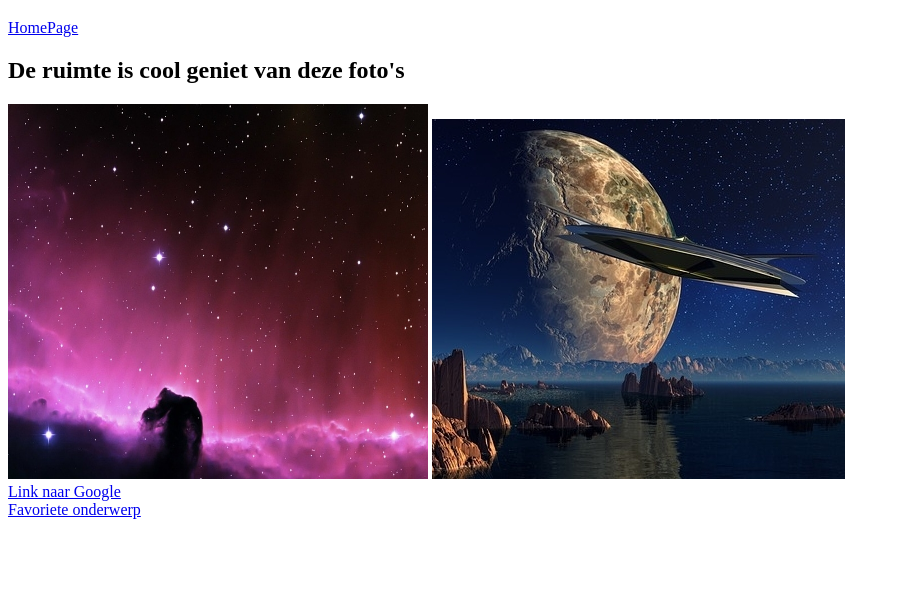
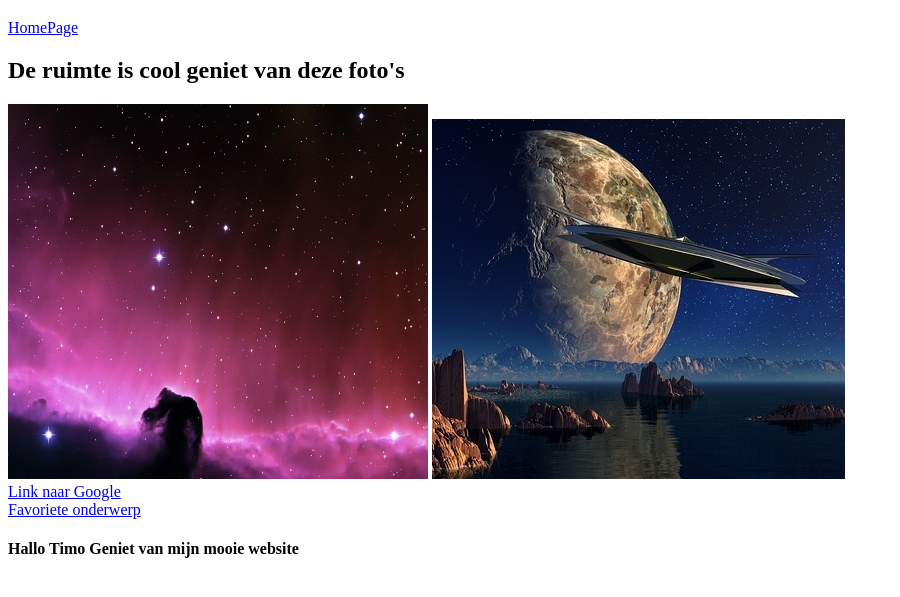
Before and after one commit to Dennis1325/Htmltest, a plain HTML site: page index.html in a window 1280 px wide. Shown: the part 61-658 px from the top of the page, without its empty margins (0-900 px from the left). Drawn offline with Linux system fonts and the light colour scheme.

Commit message:
tekst toegevoegd en veranderd

```diff
--- a/index.html
+++ b/index.html
@@ -20,6 +20,7 @@
 
 <section> <a href="Pagina2.html">Favoriete onderwerp</a></section>
 
+<h4> Hallo Timo Geniet van mijn mooie website </h4>
 
 
 </body>
```
